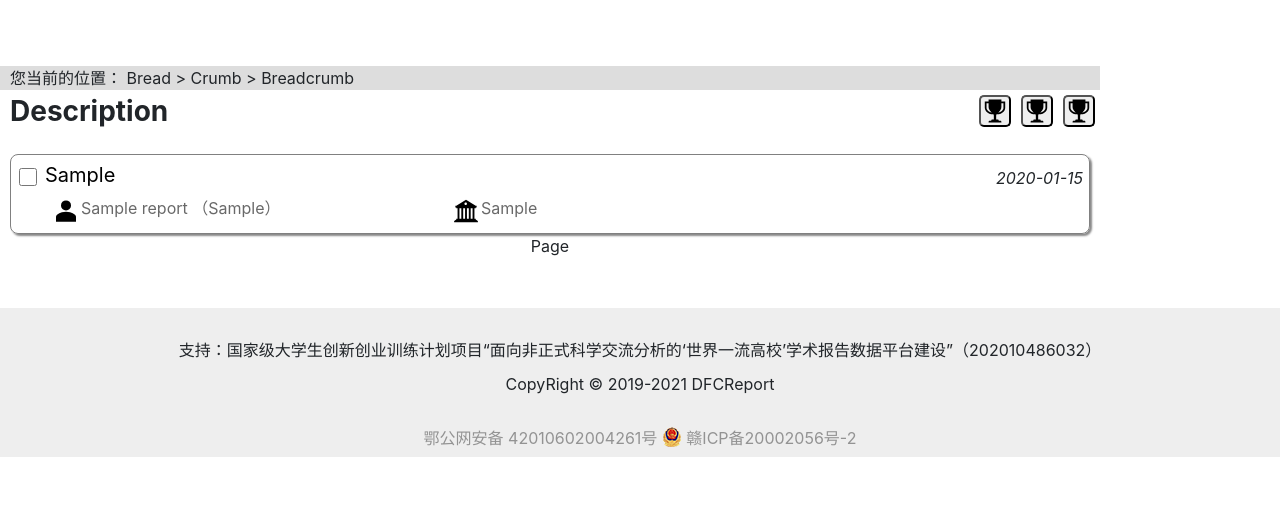
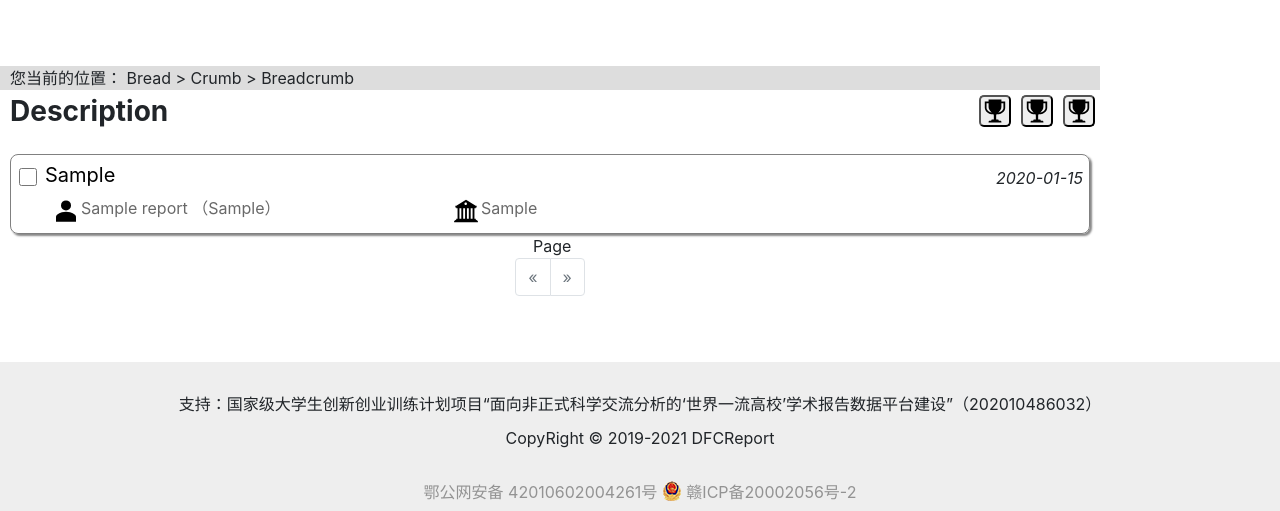
Before and after one commit to whuscity/Academic_Report-DFC, a Flask app: page /list/ in a window 1280 px wide. Shown: the part 594-1105 px from the top of the page. Before the commit the page ends 1051 px from the top, so only its background shows below. Run offline with Flask 2, Linux system fonts and the light colour scheme; tables that the repository leaves empty hold one stand-in row (values such as "Sample post"); parts of the project's set-up code (start-up, migrations or seed data) failed here and were passed over; some libraries are stand-ins or nearby versions.

Commit message:
增加分页功能；列表页文字截断
1. 使用paginate对默认列表页进行分类展示
2. 底部增加分页导航条，根据当前页面调整显示效果
3. 列表item文字增加截断效果（但是仍然存在过长挤占空间的情况，下一步将全局替换bootstrap栅格布局）

```diff
--- a/DFCPlatform/app.py
+++ b/DFCPlatform/app.py
@@ -51,10 +51,14 @@ def indexpage():
     return render_template('index.html')
 
 @app.route('/list/')
-def listpage():
+@app.route('/list/<int:page>')
+def listpage(page=1,PER_PAGE=10):
     # 默认渲染
-    items = Report.query.limit(10).all()
-    return render_template('list.html',items = items)
+    reports = Report.query.paginate(page,per_page=PER_PAGE)
+    maxPage = len(Report.query.all())//PER_PAGE
+    start = max(1,page-1)
+    end = min(maxPage+1,page+2)
+    return render_template('list.html',reports = reports, pageNum = page, maxPage=maxPage,start = start, end=end)
 
     # 条件渲染
 
--- a/DFCPlatform/templates/list.html
+++ b/DFCPlatform/templates/list.html
@@ -107,25 +107,51 @@
                     </div>
                 </div>
                 <div id="items">
-                    {% for item in items %}
+                    {% for item in reports.items %}
                     <div class="listitem">
                         <input type="checkbox">
-                        <a class="itemheading" href="{{ '/info/' + item.id_source }}">{{ item.topic }}</a>
+                        <div  class="itemheading" style="white-space:nowrap;overflow:hidden;text-overflow: ellipsis;"><a href="{{ '/info/' + item.id_source }}" style="text-decoration: none;color:black;">{{ item.topic }}</a></div>
                         <div class="itemdate"><i>{{ item.date }}</i></div>
                         <div class="iteminfo">
                         <div class="reporter">
                             <div class="reporter-icon"><img src="../static/image/defaultusericon.svg"></div>
-                            <a class="reporter-name-school">{{ item.reporter_name }}&nbsp;{{ "（"+item.reporter_school+"）" if item.reporter_school else "" }}</a>
+                            <div style="white-space:nowrap;overflow:hidden;text-overflow: ellipsis;"><a class="reporter-name-school" href="#" style="text-decoration: none;" >{{ item.reporter_name }}&nbsp;{{ ("（"+item.reporter_school + "）") if item.reporter_school else "" }}</a></div>
                         </div>
                         <div class="school">
                             <div class="school-icon"><img src="../static/image/court.svg"></div>
-                            <a class="school-name">{{ item.host_school }}</a>
+                            <div style="white-space:nowrap;overflow:hidden;text-overflow: ellipsis;"><a class="school-name" href="#" style="text-decoration: none;">{{ item.host_school }}</a>  </div>
                         </div>
                             </div>
                     </div>
                     {% endfor %}
                 </div>
-                <div align="center">Page</div>
+            <br />
+            <div align="center">&nbsp;Page</div>
+                <nav aria-label="Page navigation example">
+                  <ul class="pagination justify-content-center">
+                    <li class="page-item {{ "disabled" if pageNum <= 2 else "" }}">
+                      <a class="page-link" href="/list/{{ pageNum-1 }}" aria-label="Previous">
+                        <span aria-hidden="true">&laquo;</span>
+                      </a>
+                    </li>
+                  {% if pageNum >= 3 %}
+                      <li class="page-item"><a class="page-link" href="/list/{{ 1 }}">1</a></li>
+                    <li class="page-item disabled"><a class="page-link">···</a></li>
+                  {% endif %}
+                  {% for i in range(start,end) %}
+                  <li class="page-item {{ "active" if i==pageNum else "" }}"><a class="page-link" href="/list/{{ i }}">{{ i }}</a></li>
+                  {% endfor %}
+                  {% if pageNum < maxPage - 1 %}
+                    <li class="page-item disabled"><a class="page-link">···</a></li>
+                      <li class="page-item"><a class="page-link" href="/list/{{ maxPage }}">{{ maxPage }}</a></li>
+                  {% endif %}
+                    <li class="page-item {{ "disabled" if pageNum >= maxPage else "" }}">
+                      <a class="page-link" href="/list/{{ pageNum+1 }}" aria-label="Next">
+                        <span aria-hidden="true">&raquo;</span>
+                      </a>
+                    </li>
+                  </ul>
+                </nav>
             </div>
         </div>
     </div>
```
